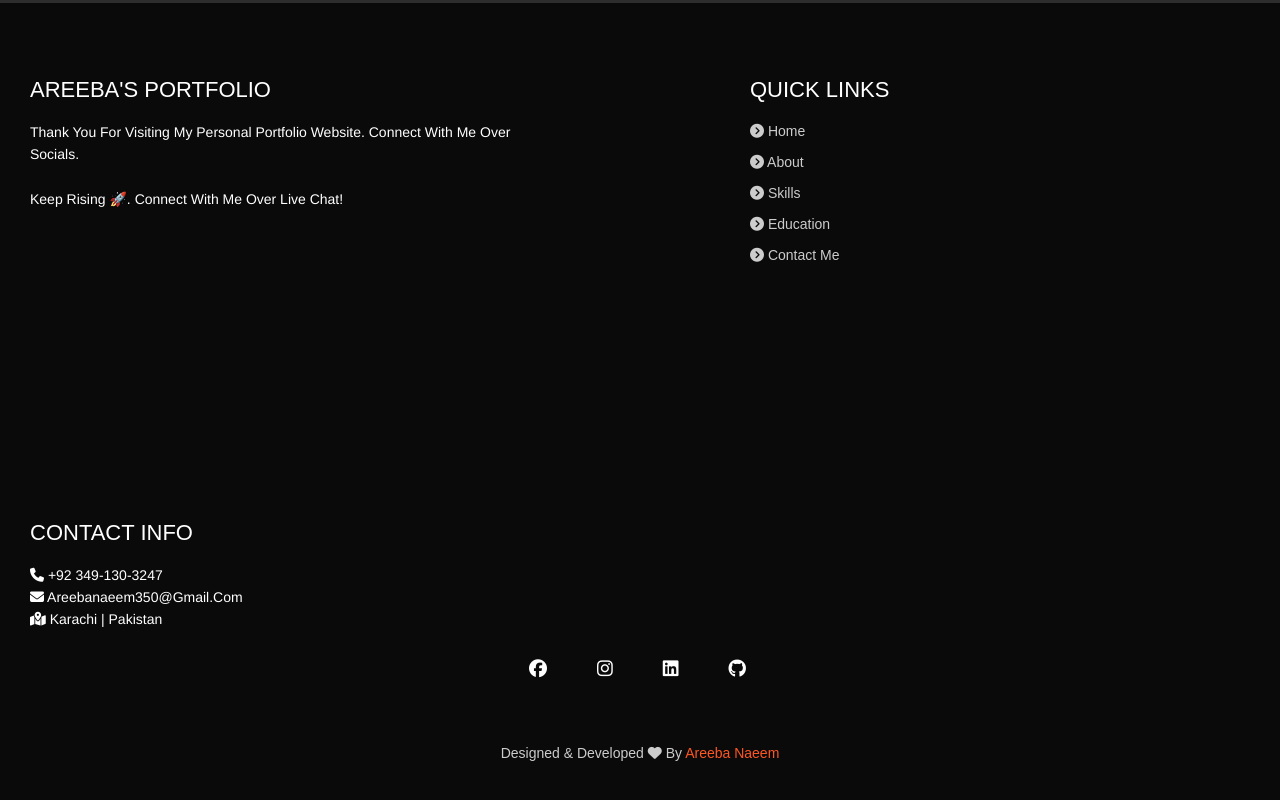
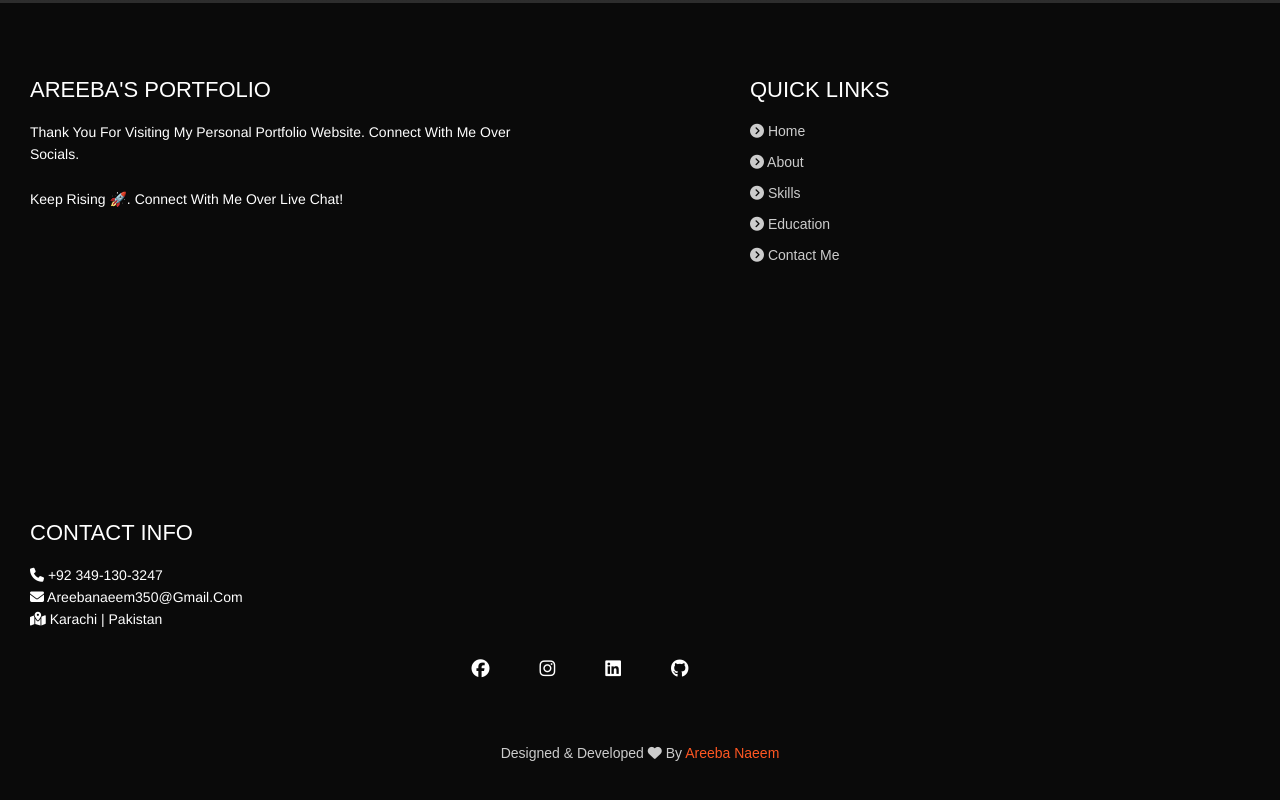
Before and after one commit to AreebaMNaeem/My-Portfolio, a Next.js app: page / in a window 1280 px wide. Shown: the part 2318-3118 px from the top of the page. Built offline with nearby package versions, Linux system fonts and the light colour scheme.

Commit message:
Update globals.css

```diff
--- a/src/app/globals.css
+++ b/src/app/globals.css
@@ -947,7 +947,7 @@ header .navbar ul li a:hover {
   display: flex;
   justify-content: center; /* Align icons in the center */
   gap: 50px; /* Space between social media icons */
-  margin-right: 5px;
+  margin-right: 120px;
 }
 
 .footer .box .share a {
```
